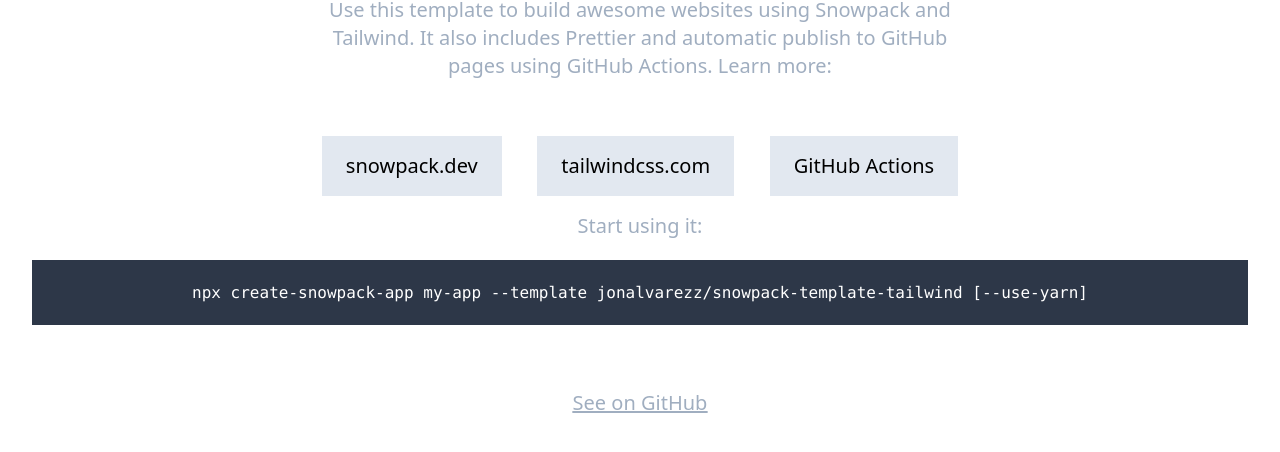
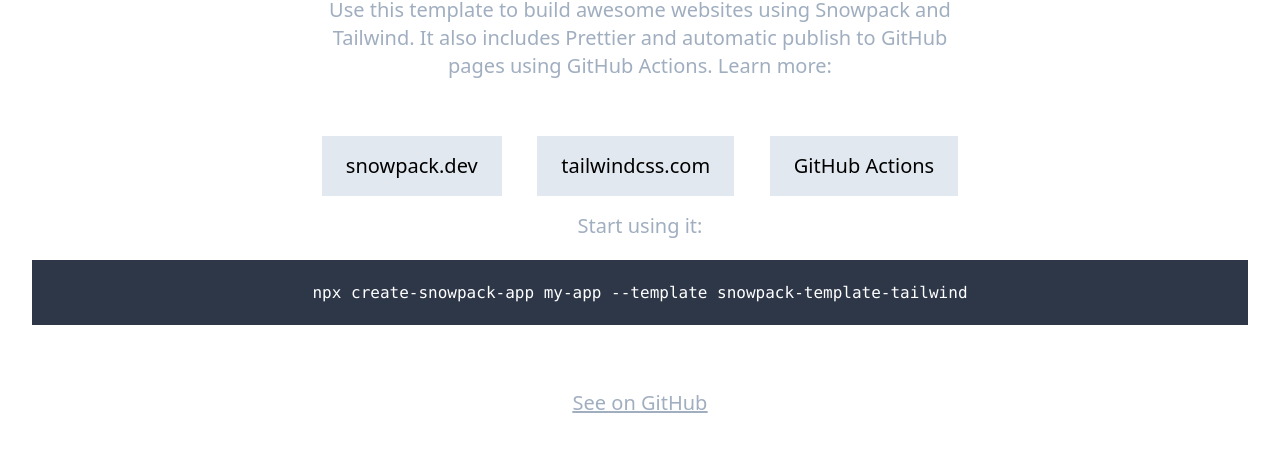
Before and after one commit to jonalvarezz/snowpack-template-tailwind, a website: page public/index.html in a window 1280 px wide. Shown: the part 132-584 px from the top of the page. Drawn offline with nearby package versions, Linux system fonts and the light colour scheme; files that its build step writes are made by us from their sources.

Commit message:
Update package info

```diff
--- a/public/index.html
+++ b/public/index.html
@@ -59,8 +59,7 @@
         <p class="mt-14 text-xl leading-7 text-gray-500">Start using it:</p>
         <div class="my-5 bg-gray-800 p-5 text-white">
           <code>
-            npx create-snowpack-app my-app --template
-            jonalvarezz/snowpack-template-tailwind [--use-yarn]
+            npx create-snowpack-app my-app --template snowpack-template-tailwind
           </code>
         </div>
         <p class="mt-16 text-xl leading-7 text-gray-500 underline">
```
Also changed, not shown: package.json (+11 -0 lines), README.md.
